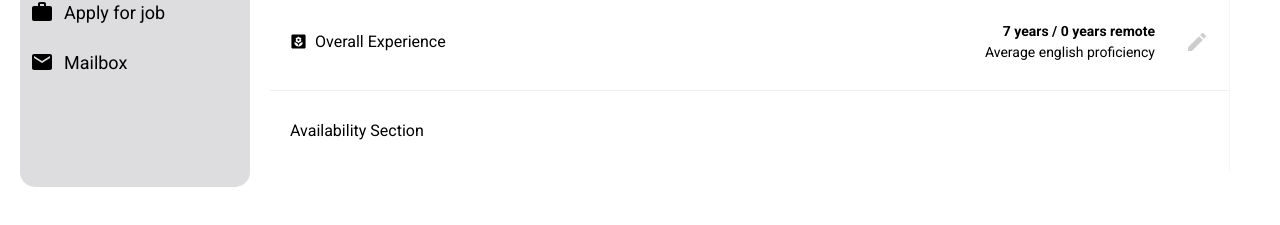
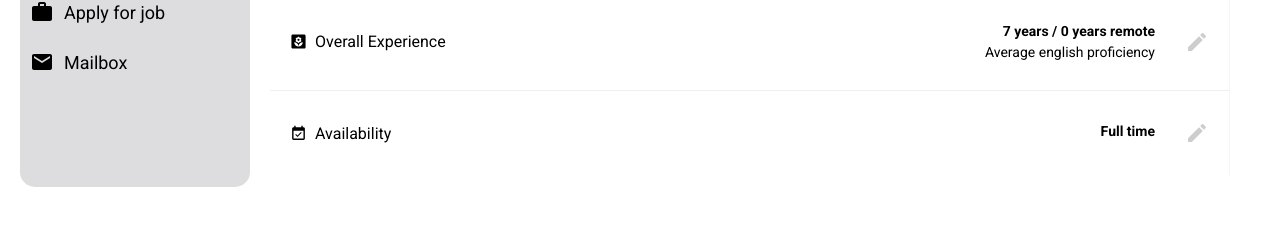
Before and after one commit to HasiburRahman-hr11/astra-dashboard-react-app, a React (Create React App) app: page /profile in a window 1280 px wide. Shown: the part 308-533 px from the top of the page. Built offline with nearby package versions, Linux system fonts and the light colour scheme.

Commit message:
added availability section

```diff
--- a/src/Components/AvailabilitySection/index.jsx
+++ b/src/Components/AvailabilitySection/index.jsx
@@ -1,5 +1,6 @@
 import React from 'react';
-import { Box } from '@mui/material';
+import { Box, Grid } from '@mui/material';
+import { Edit, EventAvailable } from '@mui/icons-material';
 
 const AvailabilitySection = ({ userData }) => {
     return (
@@ -9,7 +10,34 @@ const AvailabilitySection = ({ userData }) => {
             justifyContent: 'space-between',
             borderBottom: '0'
         }}>
-            Availability Section
+
+            <Grid container spacing={4} sx={{
+                marginRight: '30px'
+            }}>
+                <Grid item md={6} sm={6} xs={12} sx={{
+                    display: 'flex',
+                    alignItems: 'center'
+                }}>
+                    <EventAvailable sx={{ fontSize: '17px', marginRight: '8px' }} />
+                    Availability
+                </Grid>
+
+                <Grid item md={6} sm={6} xs={12} sx={{
+                    textAlign: 'right',
+                    fontSize: '14px'
+                }}>
+                    <Box component="p" sx={{
+                        fontWeight: '600',
+                        marginBottom: '5px'
+                    }}>
+                        {userData?.availability ? userData.availability : 'Full time'}
+                    </Box>
+                </Grid>
+
+
+            </Grid>
+
+            <Edit sx={{ color: '#CDCDCD', cursor: 'pointer' }} />
         </Box>
     );
 };
```
